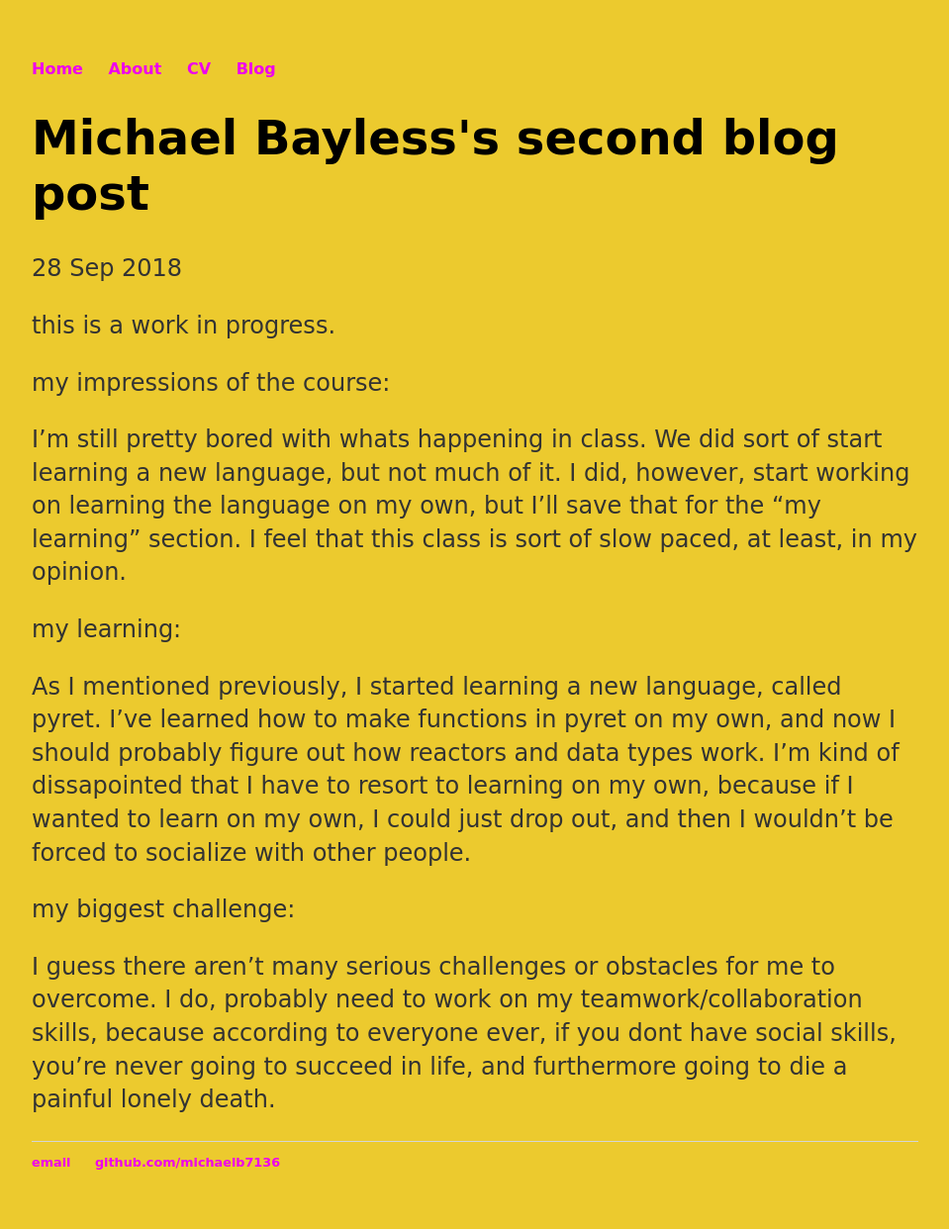
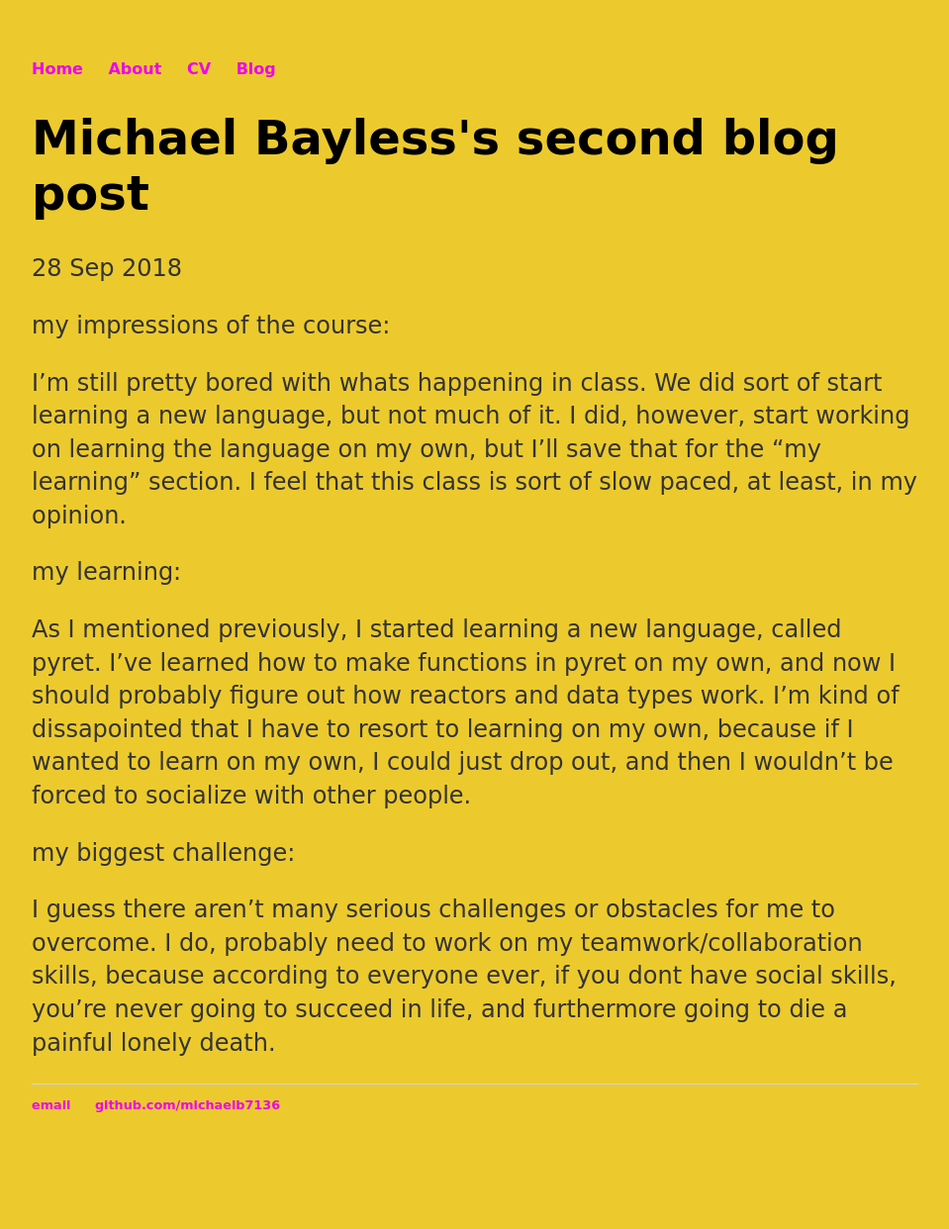
Before and after one commit to michaelb7136/michaelb7136, a Jekyll site: the page built from _posts/2018-09-28-Michael-Bayless-post-two.md, in a window 1280 px wide. Shown: the whole page at 99% size, without its empty margins (160-1119 px from the left). Built offline with Jekyll 4.4.1, drawn with Linux system fonts in a browser that asks for light colours; after the commit the page ends 1184 px from its top, so only the background shows below that.

Commit message:
Update 2018-09-28-Michael-Bayless-post-two.md

```diff
--- a/_posts/2018-09-28-Michael-Bayless-post-two.md
+++ b/_posts/2018-09-28-Michael-Bayless-post-two.md
@@ -3,8 +3,6 @@ layout: post
 title: "Michael Bayless's second blog post"
 date: 2018-09-28
 ---
-
-this is a work in progress.
 
 my impressions of the course:
 
```
